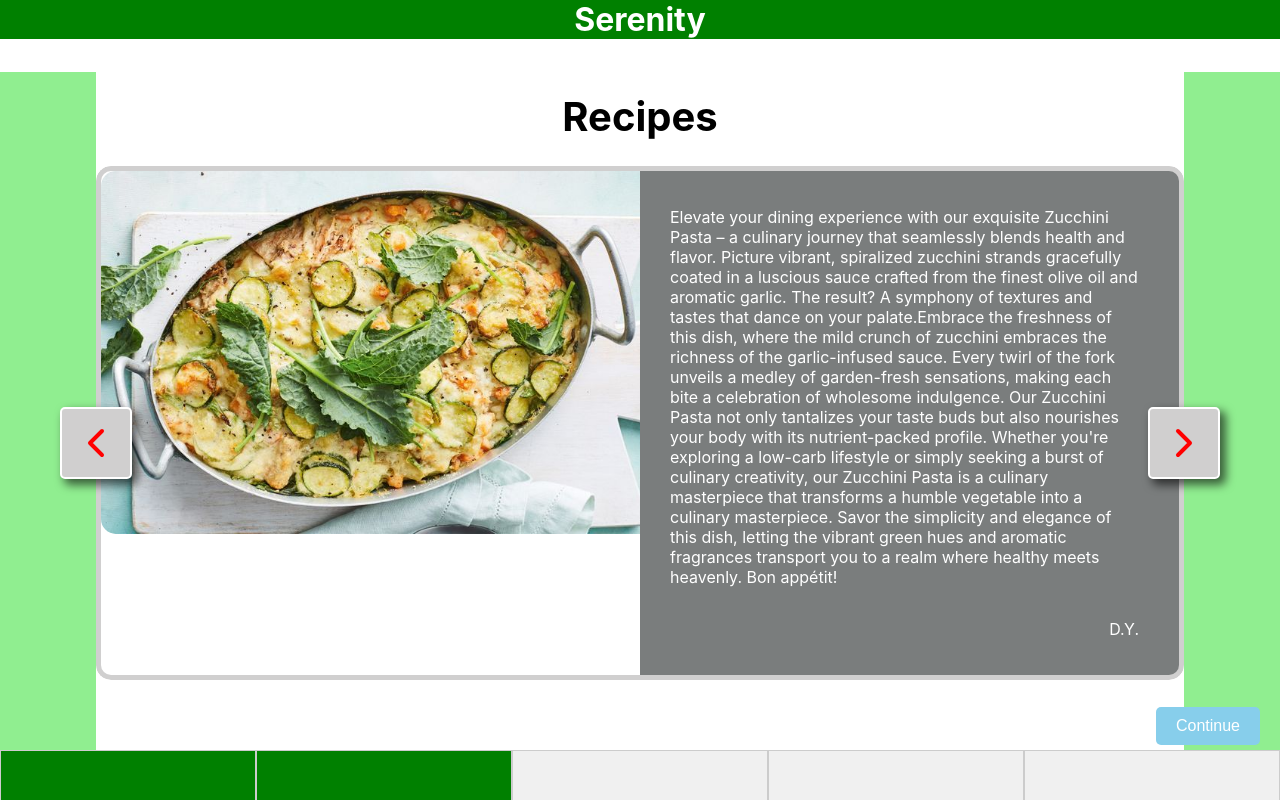
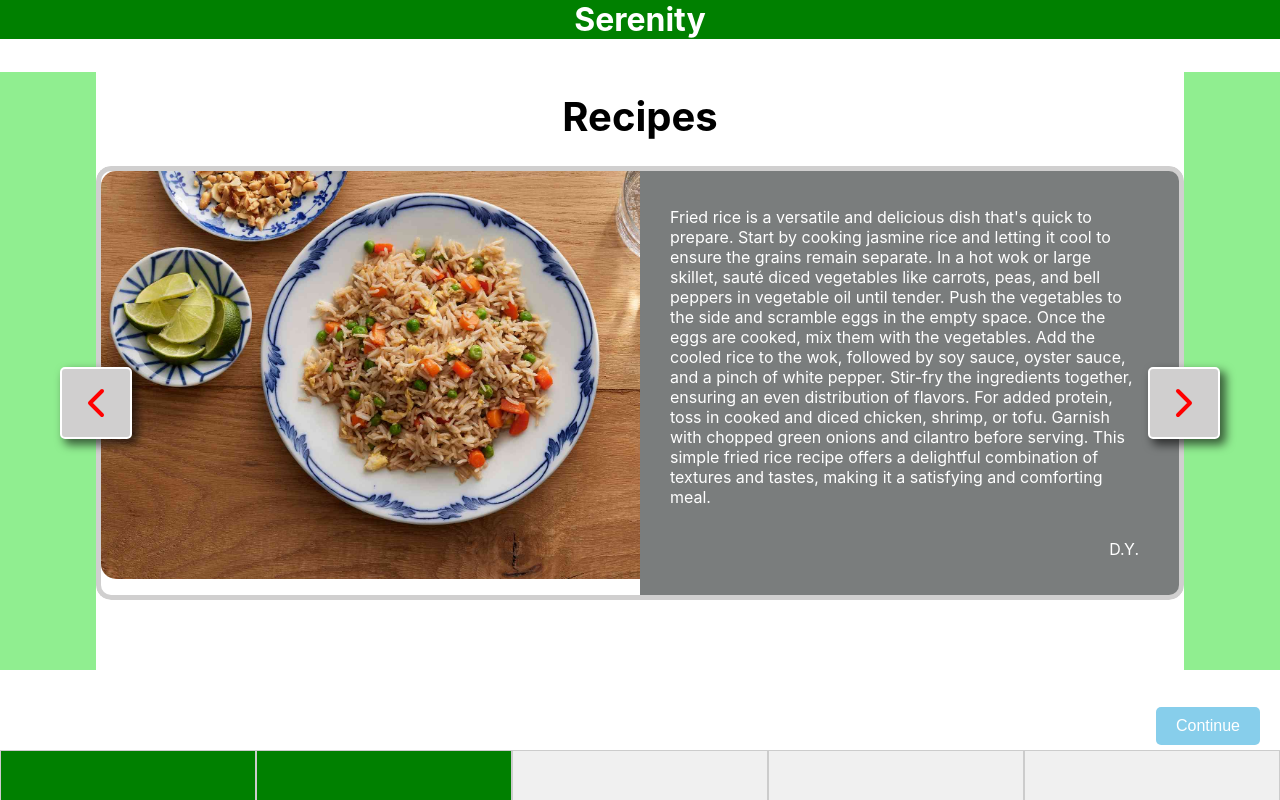
Before and after one commit to davidy838/serenity, a React (Create React App) app: page /recipes in a window 1280 px wide. Built offline with nearby package versions, Linux system fonts and the light colour scheme.

Commit message:
updated recipes

```diff
--- a/src/data/recipes.js
+++ b/src/data/recipes.js
@@ -2,26 +2,26 @@
 const recipes = [
     {
       id: 1,
-      image:'/images/image1.jpg',
-      quote: " Elevate your dining experience with our exquisite Zucchini Pasta – a culinary journey that seamlessly blends health and flavor. Picture vibrant, spiralized zucchini strands gracefully coated in a luscious sauce crafted from the finest olive oil and aromatic garlic. The result? A symphony of textures and tastes that dance on your palate.Embrace the freshness of this dish, where the mild crunch of zucchini embraces the richness of the garlic-infused sauce. Every twirl of the fork unveils a medley of garden-fresh sensations, making each bite a celebration of wholesome indulgence. Our Zucchini Pasta not only tantalizes your taste buds but also nourishes your body with its nutrient-packed profile. Whether you're exploring a low-carb lifestyle or simply seeking a burst of culinary creativity, our Zucchini Pasta is a culinary masterpiece that transforms a humble vegetable into a culinary masterpiece. Savor the simplicity and elegance of this dish, letting the vibrant green hues and aromatic fragrances transport you to a realm where healthy meets heavenly. Bon appétit!",
+      image:'/images/fried_rice.jpg',
+      quote: "Fried rice is a versatile and delicious dish that's quick to prepare. Start by cooking jasmine rice and letting it cool to ensure the grains remain separate. In a hot wok or large skillet, sauté diced vegetables like carrots, peas, and bell peppers in vegetable oil until tender. Push the vegetables to the side and scramble eggs in the empty space. Once the eggs are cooked, mix them with the vegetables. Add the cooled rice to the wok, followed by soy sauce, oyster sauce, and a pinch of white pepper. Stir-fry the ingredients together, ensuring an even distribution of flavors. For added protein, toss in cooked and diced chicken, shrimp, or tofu. Garnish with chopped green onions and cilantro before serving. This simple fried rice recipe offers a delightful combination of textures and tastes, making it a satisfying and comforting meal.",
       name: "D.Y."
     },
     {
       id: 2,
-      image: '/images/image2.jpg',
-      quote: " Delight in the classic simplicity of our Tomato Spaghetti, a timeless Italian favorite that brings together the vibrant flavors of ripe tomatoes, aromatic garlic, and fresh basil. Picture al dente spaghetti twirled gracefully on your fork, generously coated in a savory sauce made from sun-kissed tomatoes slow-cooked to perfection. Embark on a culinary journey where the sweetness of tomatoes harmonizes with the richness of olive oil, creating a symphony of tastes that dance on your taste buds. Each bite unveils a medley of textures, from the tender strands of pasta to the burst of succulent tomato goodness. Sprinkled with fragrant basil and a hint of garlic, this dish is a celebration of simplicity and depth. Whether you're seeking a quick and satisfying weeknight meal or a comforting dish to share with loved ones, our Tomato Spaghetti offers a flavorful escape to the heart of Italian cuisine. Elevate your dining experience with this timeless classic, and savor the essence of Mediterranean warmth in every forkful. Buon appetito!",
+      image: '/images/beef wellington.jpg',
+      quote: "Beef Wellington is a classic and elegant dish that's sure to impress. Start by searing a beef tenderloin until browned on all sides. Set it aside to cool. In the same pan, sauté finely chopped mushrooms, shallots, and garlic until the moisture evaporates. Roll out puff pastry on a floured surface, spread a layer of prosciutto, then the mushroom mixture. Place the seared beef in the center and fold the pastry, sealing the edges. Brush with egg wash for a golden finish. Bake until the pastry is crisp and golden, and the beef reaches your desired doneness. The result is a delectable Beef Wellington, with the puff pastry adding a delightful crunch to complement the tender beef and flavorful mushroom duxelles. Serve it sliced for a show-stopping centerpiece to any special occasion meal.",
       name: "D.Y."
     },
     {
       id: 3,
-      image: '/images/image3.jpg',
-      quote: " Introducing our vibrant and nutritious Quinoa Salad, a culinary masterpiece that combines the wholesome goodness of quinoa with a symphony of fresh, colorful ingredients. Imagine a medley of fluffy quinoa grains, crisp cucumbers, juicy cherry tomatoes, and creamy avocados, all tossed together in a zesty vinaigrette. This salad not only tantalizes your taste buds but also nourishes your body with a powerhouse of nutrients. Quinoa, known for its high protein content, forms the hearty base, while the medley of vegetables provides a burst of flavors and textures. Drizzled with a refreshing dressing crafted from extra-virgin olive oil, citrusy lemon, and aromatic herbs, every bite is a delightful journey of taste and wellness. Perfect for a light lunch, a side dish, or a wholesome dinner, our Quinoa Salad offers a satisfying and energizing experience. Embrace a healthier lifestyle without compromising on flavor as you relish the crisp crunch of vegetables and the nutty essence of quinoa. Elevate your salad game with this vibrant dish that celebrates the beauty of fresh, wholesome ingredients. Enjoy a burst of vitality in every forkful!",
+      image: '/images/popcorn.jpg',
+      quote: "Making perfect popcorn is a simple yet delightful process. Start by heating a large pot with a lid over medium heat. Add a couple of tablespoons of vegetable oil and a few popcorn kernels. Once those kernels pop, the oil is hot enough. Add in the rest of the popcorn kernels, cover the pot, and shake it a bit to coat the kernels with oil. Allow the magic to happen as the kernels pop, creating a symphony of sound. When the popping slows down, remove the pot from the heat. Let it sit for a moment to ensure all the kernels pop. Season your popcorn with melted butter and a sprinkle of salt, or get creative with your favorite seasonings. Transfer to a bowl, and you're ready for a movie night treat that's crunchy, satisfying, and endlessly customizable.",
       name: "D.Y."
     },
     {
       id: 4,
-      image: '/images/image4.jpg',
-      quote: "Indulge in the perfect balance of flavor and nutrition with our delectable Chicken Breast Salad. Tender, grilled chicken breast takes center stage in this vibrant dish, paired harmoniously with a garden-fresh medley of crisp mixed greens, juicy cherry tomatoes, creamy avocado slices, and crunchy cucumber ribbons. This salad offers a protein-packed delight, making it a satisfying and wholesome meal option. The succulent grilled chicken, seasoned to perfection, complements the crispness of the vegetables, creating a delightful symphony of textures. Drizzled with a tangy balsamic vinaigrette, this salad brings together the richness of chicken with the freshness of the greens, delivering a burst of flavors in every bite. Whether you're seeking a light lunch, a post-workout refuel, or a flavorful dinner option, our Chicken Breast Salad is a versatile and nutritious choice. Elevate your salad experience with this wholesome creation that not only satisfies your taste buds but also nourishes your body. Enjoy a wholesome and delicious journey to a healthier you!",
+      image: '/images/mac and cheese.jpg',
+      quote: "Indulge in the creamy comfort of homemade macaroni and cheese with this simple recipe. Boil your favorite pasta according to package instructions and set aside. In a saucepan, melt a generous amount of butter over medium heat, then whisk in an equal amount of all-purpose flour to create a smooth roux. Gradually pour in warm milk while stirring constantly until the mixture thickens into a velvety béchamel sauce. Season with salt, pepper, and a pinch of nutmeg for extra flavor. Stir in a generous helping of shredded sharp cheddar cheese until it melts into the sauce. Combine the cheesy goodness with the cooked pasta, ensuring each piece is coated in the luscious sauce. Top with breadcrumbs for a delightful crunch, then bake until golden brown and bubbling. This homemade mac and cheese is a decadent, irresistible classic that will leave everyone craving more.",
       name: "D.Y."
     },
   ];
```
Also changed, not shown: public/images/fried_rice.jpg (added).
